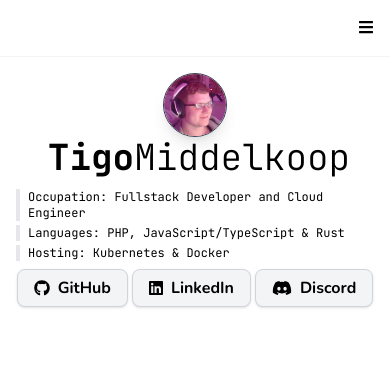
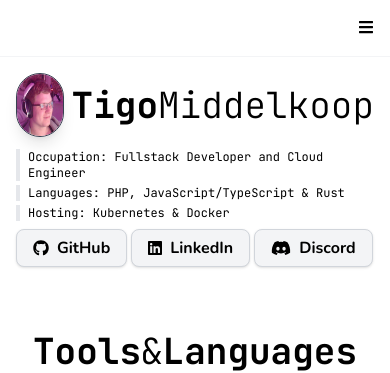
Before and after one commit to tigomiddelkoop/Portfolio, a Next.js app: page / in a window 390 px wide. Shown: the top 373 px of the page. Built offline with nearby package versions, Linux system fonts and the light colour scheme.

Commit message:
Change the top of the name styling

```diff
--- a/src/pages/index.tsx
+++ b/src/pages/index.tsx
@@ -28,7 +28,7 @@ export default function Home({skills}) {
                     <div className={"flex flex-col space-y-2 mb-16"}>
                         {/* Name part */}
 
-                        <div className={"items-start flex flex-col space-x-2 sm:flex-row items-center mb-1 w-auto"}>
+                        <div className={"flex space-x-2 sm:flex-row items-center mb-1 w-auto"}>
                             <div className="rounded-full">
                                 <Image
                                     className={"rounded-full border border-gray-700 shadow-lg h-16 w-16"}
@@ -53,7 +53,7 @@ export default function Home({skills}) {
                         </div>
 
                         {/* Some socials */}
-                        <div className={"flex space-x-1 justify-center sm:justify-start mb-0.5"}>
+                        <div className={"flex space-x-1 mb-0.5"}>
                             <a rel={"noreferrer noopener _blank"}
                                href={"https://github.com/tigomiddelkoop"}>
                                 <Button color={"primary"}>
```
